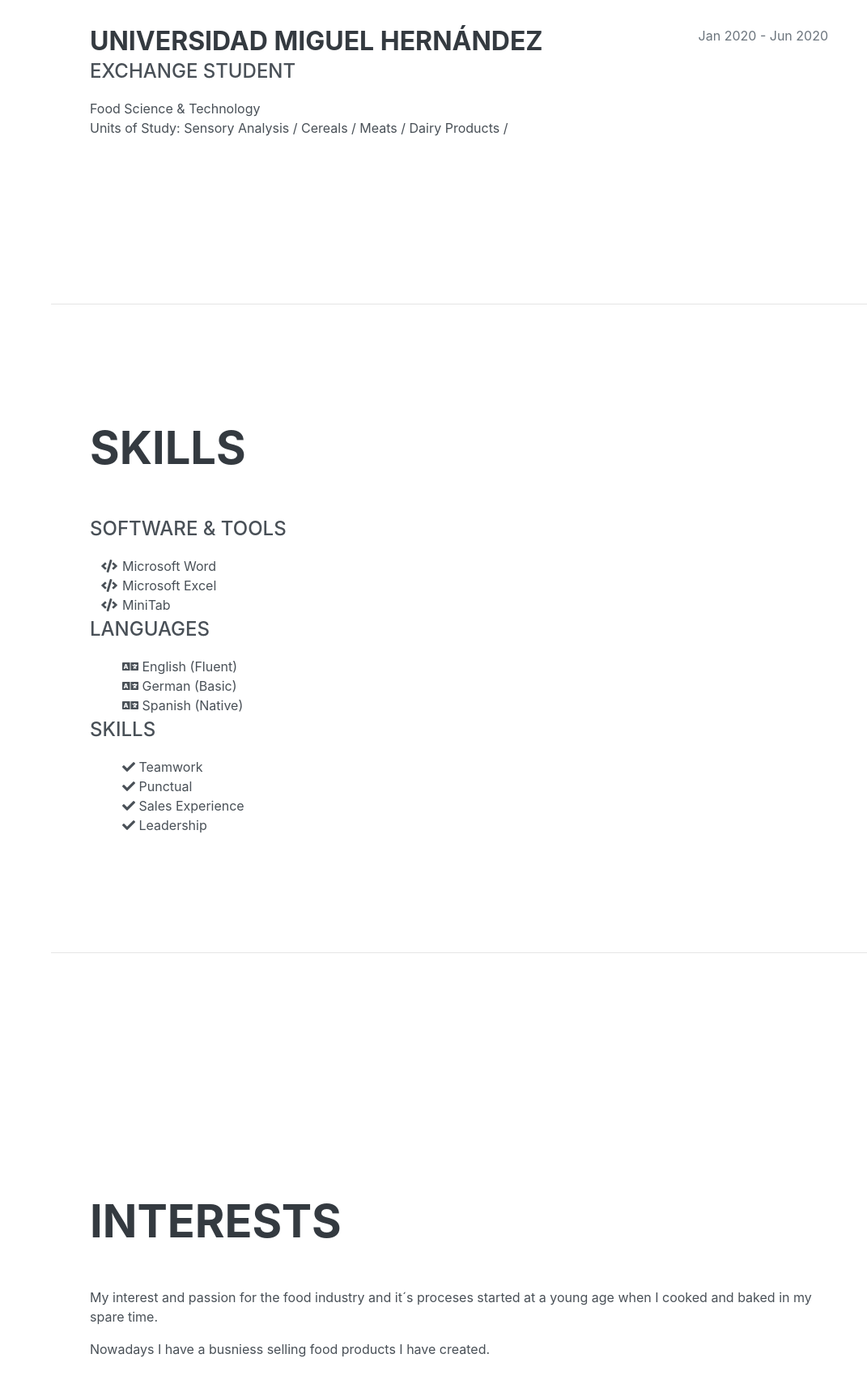
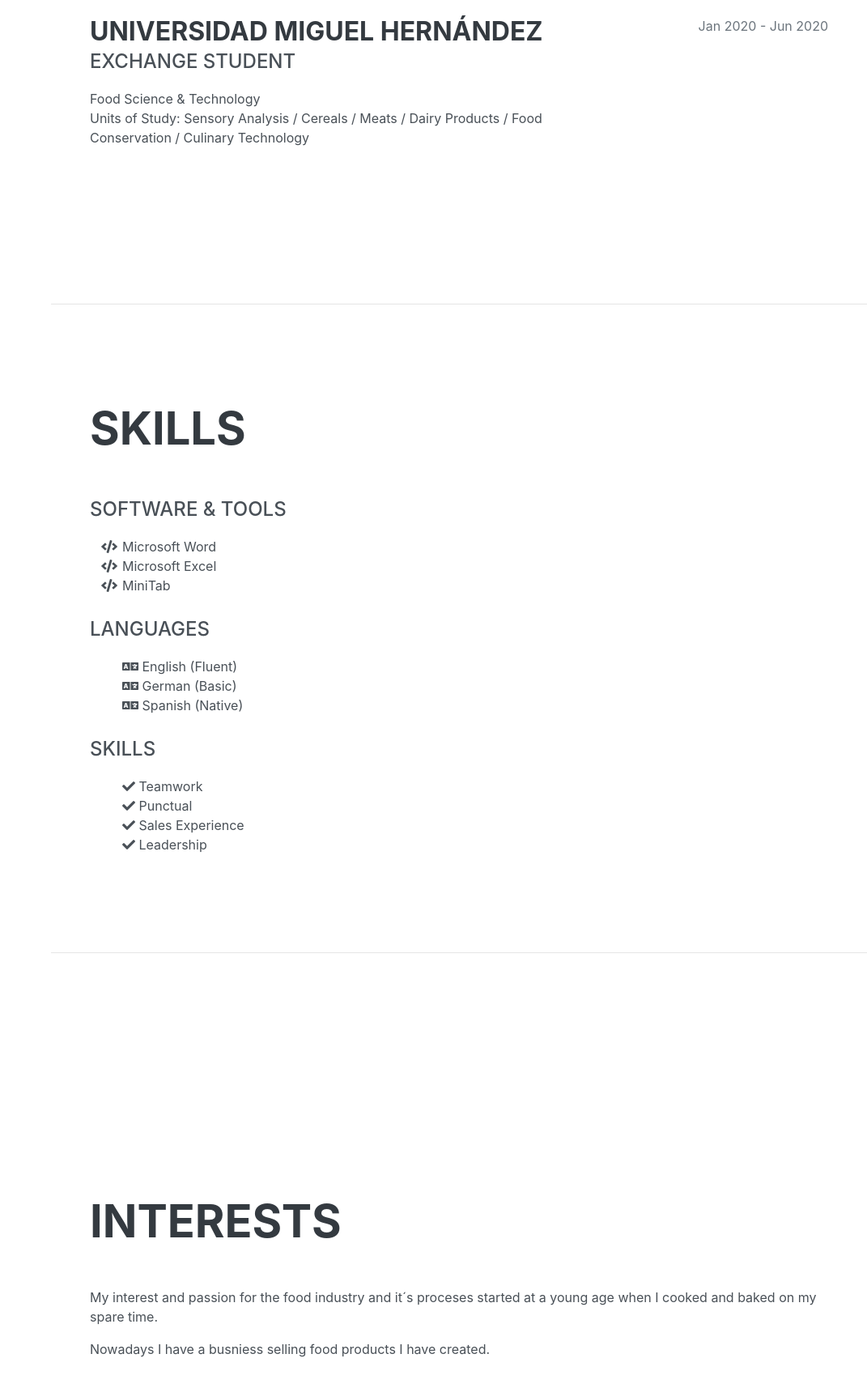
Before and after one commit to Cynthiafloreska/Curriculum, a plain HTML site: page index.html in a window 1280 px wide. Shown: the part 2260-3974 px from the top of the page at 81% size, without its empty margins (209-1280 px from the left). Drawn offline with Linux system fonts and the light colour scheme; a web font is replaced by a local one.

Commit message:
Update index.html

```diff
--- a/index.html
+++ b/index.html
@@ -152,7 +152,7 @@
                  <h3 class="mb-0">Universidad Miguel Hernández</h3>
                  <div class="subheading mb-3">Exchange Student</div>
                  <div>Food Science & Technology</div>
-                 <p>Units of Study: Sensory Analysis / Cereals / Meats / Dairy Products / </p>
+                 <p>Units of Study: Sensory Analysis / Cereals / Meats / Dairy Products / Food Conservation / Culinary Technology</p>
              </div>
              <div class="resume-date text-md-right">
                  <span class="text-secondary">Jan 2020 - Jun 2020</span>
@@ -183,6 +183,7 @@
                     MiniTab
 
                 </li>
+              <br />
 
             </ul>
 
@@ -201,7 +202,7 @@
                     Spanish (Native)
 
                 </li>
-
+                <br />
             </ul>
 
             <div class="subheading mb-3">Skills</div>
@@ -231,7 +232,7 @@
     <section class="resume-section p-3 p-lg-5 d-flex align-items-center" id="interests">
       <div class="w-100">
         <h2 class="mb-5">Interests</h2>
-        <p> My interest and passion for the food industry and it´s proceses started at a young age when I cooked and baked in my spare time. </p>
+        <p> My interest and passion for the food industry and it´s proceses started at a young age when I cooked and baked on my spare time. </p>
         <p class="mb-0">Nowadays I have a busniess selling food products I have created.</p>
       </div>
     </section>
```
